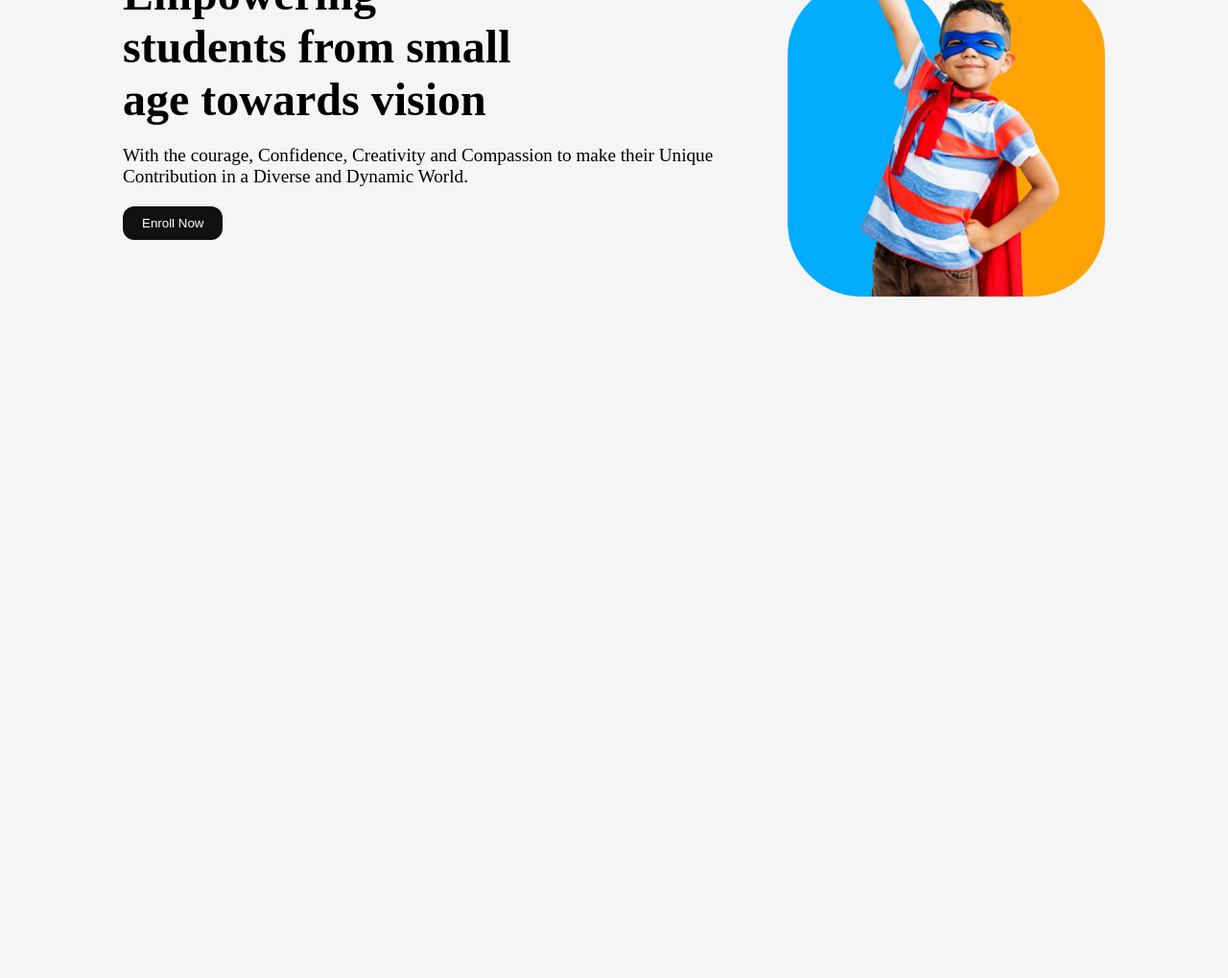
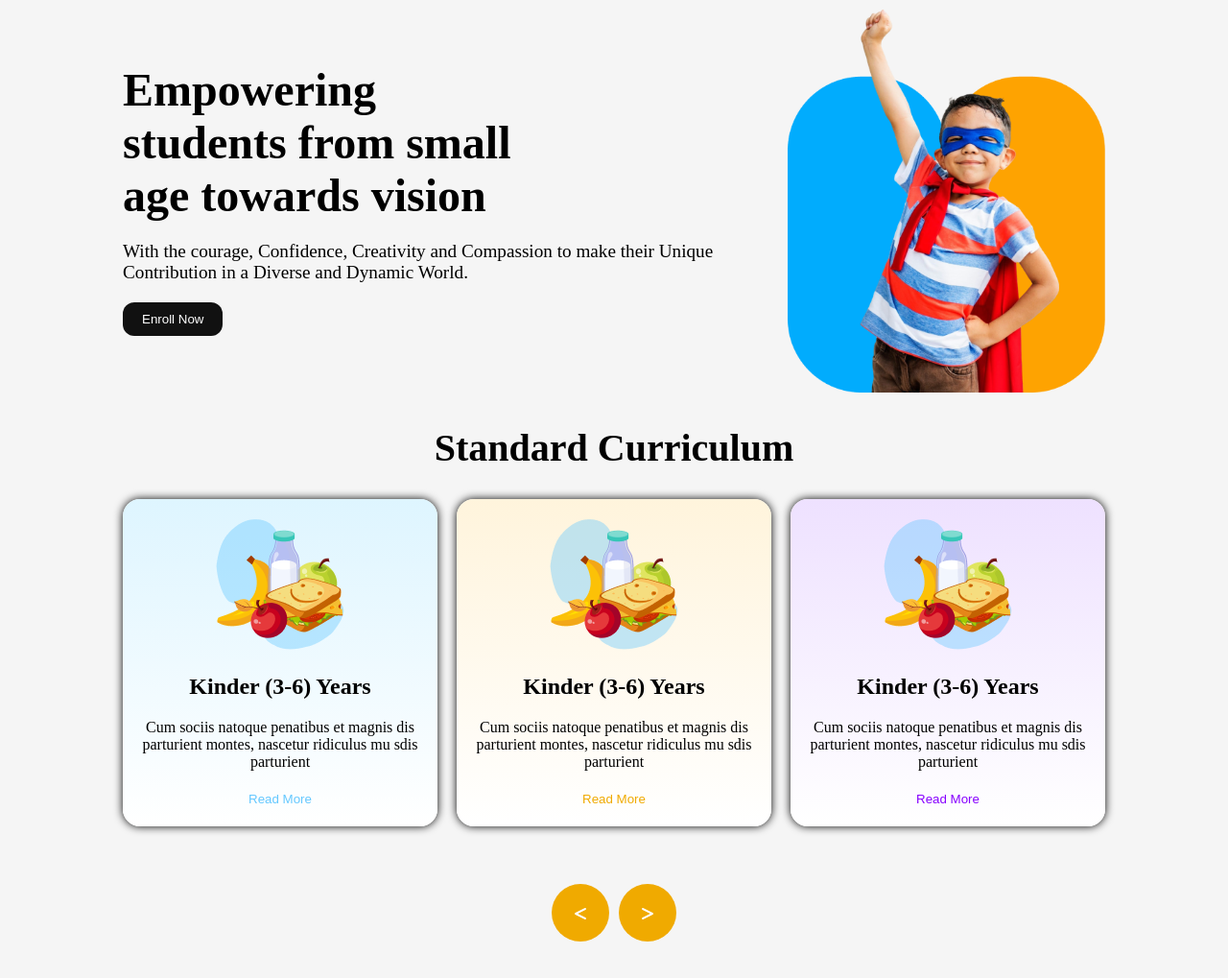
Before and after one commit to hrhabib0/batch11-assignment-two, a plain HTML site: page index.html in a window 1280 px wide. Shown: the part 193-1212 px from the top of the page at 96% size. Before the commit the page ends 800 px from the top, so only its background shows below. Drawn offline with Linux system fonts and the light colour scheme.

Commit message:
curriculam-section

```diff
--- a/index.html
+++ b/index.html
@@ -62,6 +62,71 @@
     </section>
 
 
-
+    <!-- Curriculam Section Part Design  -->
+    <section>
+        <div class="curricula-container width-container">
+            <div class="curriculam-heading">
+                <h1>Standard Curriculum</h1>
+            </div>
+            <div class="curriculam-card display-flex">
+                <div class="curriculam-card-item linear-bg-one">
+                    <div class="curriculam-card-image">
+                        <img src="./assets/kinder.png" alt="">
+                    </div>
+                    <div class="curriculam-card-title">
+                        <h1>Kinder (3-6) Years</h1>
+                    </div>
+                    <div class="curriculam-card-subtitle">
+                        <p>Cum sociis natoque penatibus et magnis
+                            dis parturient montes, nascetur ridiculus
+                            mu sdis parturient</p>
+                    </div>
+                    <div class="curriculam-card-btn">
+                        <button class="blue-btn">Read More</button>
+                    </div>
+                </div>
+                <div class="curriculam-card-item linear-bg-two">
+                    <div class="curriculam-card-image">
+                        <img src="./assets/kinder.png" alt="">
+                    </div>
+                    <div class="curriculam-card-title">
+                        <h1>Kinder (3-6) Years</h1>
+                    </div>
+                    <div class="curriculam-card-subtitle">
+                        <p>Cum sociis natoque penatibus et magnis
+                            dis parturient montes, nascetur ridiculus
+                            mu sdis parturient</p>
+                    </div>
+                    <div class="curriculam-card-btn">
+                        <button class="orange-btn">Read More</button>
+                    </div>
+                </div>
+                <div class="curriculam-card-item linear-bg-three">
+                    <div class="curriculam-card-image">
+                        <img src="./assets/kinder.png" alt="">
+                    </div>
+                    <div class="curriculam-card-title">
+                        <h1>Kinder (3-6) Years</h1>
+                    </div>
+                    <div class="curriculam-card-subtitle">
+                        <p>Cum sociis natoque penatibus et magnis
+                            dis parturient montes, nascetur ridiculus
+                            mu sdis parturient</p>
+                    </div>
+                    <div class="curriculam-card-btn">
+                        <button class="purple-btn">Read More</button>
+                    </div>
+                </div>
+            </div>
+            <div class="curriculam-slide display-flex">
+                <div class="arrow-one">
+                    <i class="fa-solid fa-less-than"></i>
+                </div>
+                <div class="arrow-two">
+                    <i class="fa-solid fa-greater-than"></i>
+                </div>
+            </div>
+        </div>
+    </section>
 </body>
 </html>
--- a/style.css
+++ b/style.css
@@ -6,7 +6,7 @@
 }
 body{
     background-color: #f5f5f5;
-    overflow: hidden;
+    padding: 100px 0px;
 }
 .width-container{
     width: 80%;
@@ -129,3 +129,76 @@ body{
     }
 
 }
+
+
+/* Curriculam Section Part Design  */
+.curriculam-heading h1{
+    font-size: 2.5rem;
+    text-align: center;
+    padding: 30px 0px;
+}
+.curriculam-card{
+    gap: 20px;
+}
+.curriculam-card-item{
+    background-image: linear-gradient(#DEF5FF, #FFFFFF);
+    border-radius: 18px;
+    display: flex;
+    flex-direction: column;
+    align-items: center;
+    gap: 20px;
+    box-shadow: 0px 0px 10px;
+    text-align: center;
+    padding: 20px;
+}
+.curriculam-card-btn button{
+    border: none;
+    background-color: transparent;
+}
+.blue-btn{
+    color: #64C8FF;
+}
+.orange-btn{
+    color: #F0AA00;
+}
+.purple-btn{
+    color: #8700FF;
+}
+.linear-bg-one{
+    background-image: linear-gradient(#DEF5FF, #FFFFFF);
+}
+.linear-bg-two{
+    background-image: linear-gradient(#FFF4DC, #FFFFFF);
+}
+.linear-bg-three{
+    background-image: linear-gradient(#EEE1FF, #FFFFFF);
+}
+.curriculam-slide{
+    width: 100%;
+    gap: 10px;
+    margin: 60px auto;
+    justify-content: center;
+}
+.arrow-one, .arrow-two{
+    background-color: #F0AA00;
+    width: 60px;
+    height: 60px;
+    border-radius: 50%;
+    color: #FFFFFF;
+    position: relative;
+}
+.curriculam-slide i{
+    position: absolute;
+    top: 37%;
+    left: 40%;
+}
+
+/* Curriculam Section Part Responsive Design */
+@media screen and (max-width: 576px) {
+    .curriculam-card{
+        flex-direction: column;
+    }
+    .curriculam-slide{
+        display: none;
+    }
+}
```
